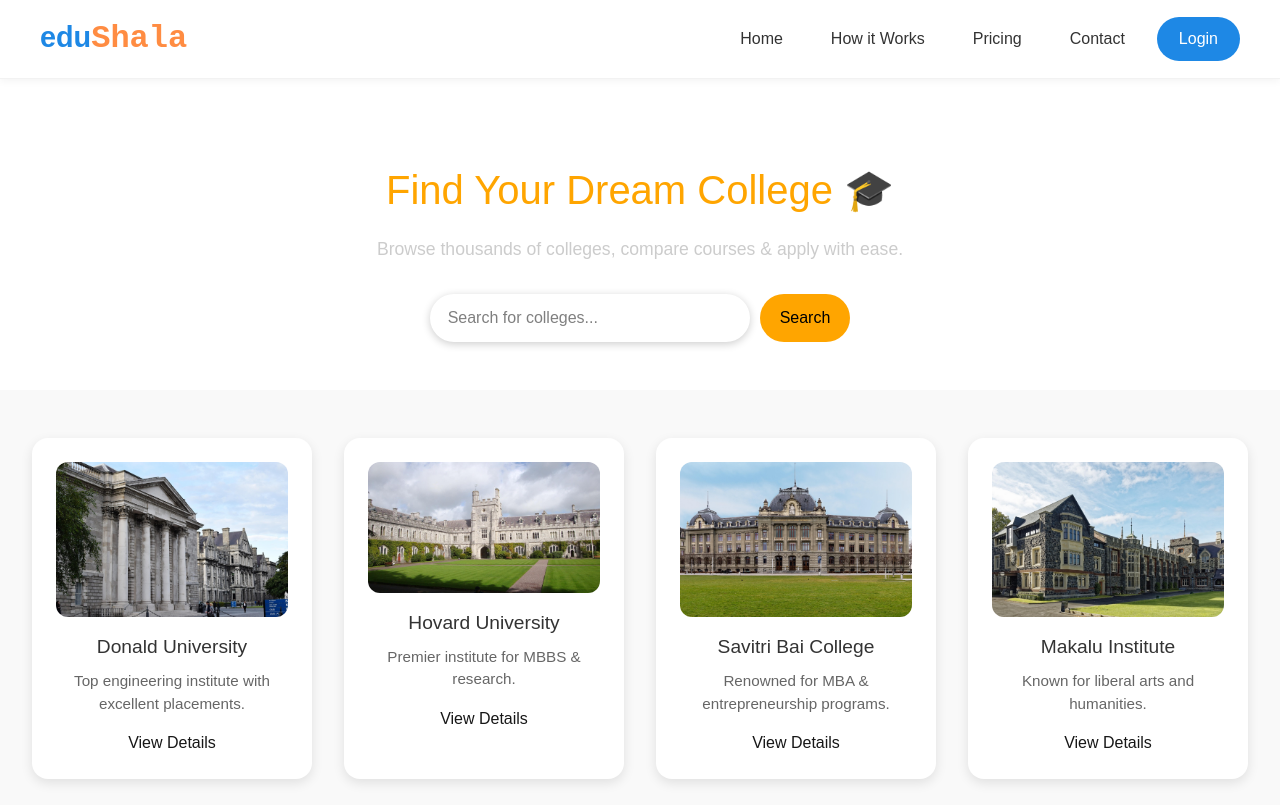
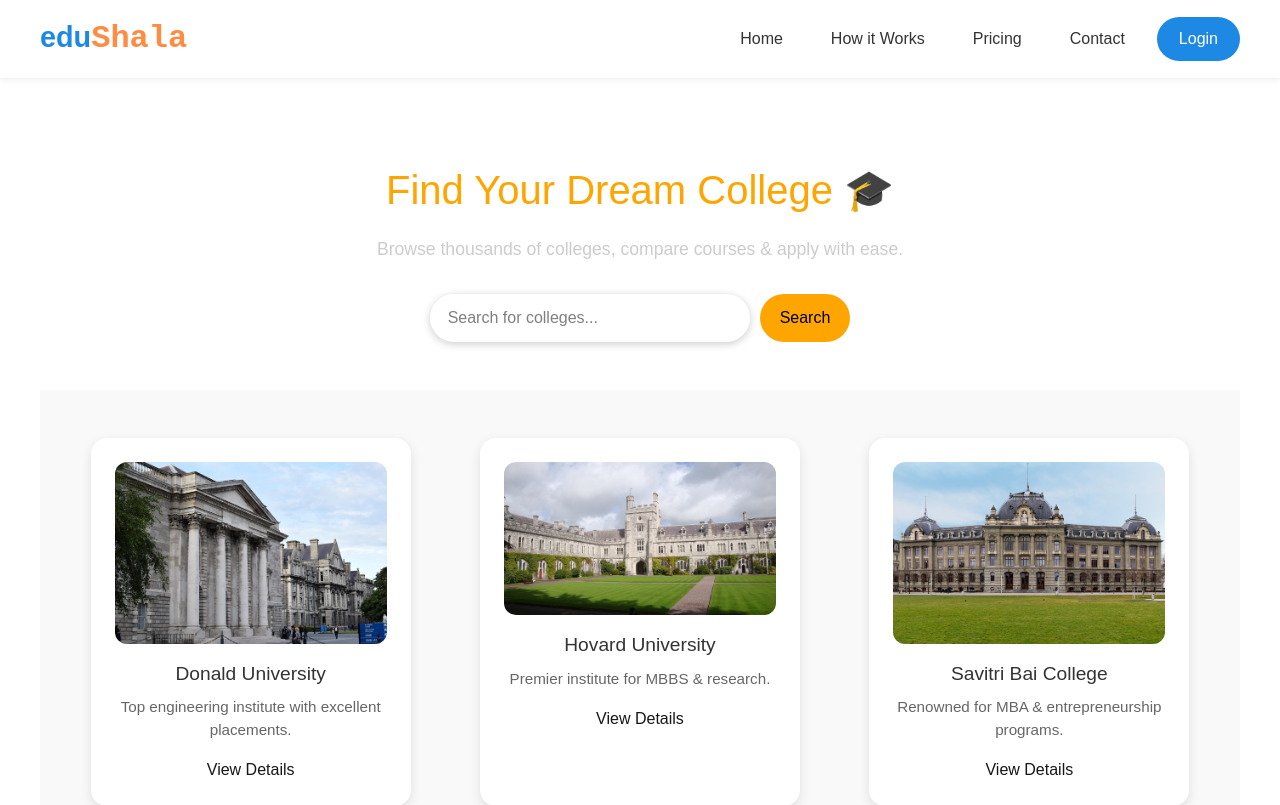
Before and after one commit to CosmoWulf/edushala, a Next.js app: page /explore in a window 1280 px wide. Shown: the top 805 px of the page. Built offline with nearby package versions, Linux system fonts and the light colour scheme.

Commit message:
EduShala app

```diff
--- a/public/css/explore.css
+++ b/public/css/explore.css
@@ -148,10 +148,15 @@ nav {
 /* COLLEGE GRID */
 .college-grid {
     display: grid;
-    grid-template-columns: repeat(auto-fit, minmax(280px, 1fr));
+    grid-template-columns: repeat(auto-fill, minmax(280px, 1fr));
+    /* fix */
     gap: 2rem;
     padding: 3rem 2rem;
     background: #f9f9f9;
+    max-width: 1200px;
+    /* ✅ grid max width fix */
+    margin: 0 auto;
+    /* ✅ center align fix */
 }
 
 .college-card {
@@ -161,8 +166,11 @@ nav {
     padding: 1.5rem;
     text-align: center;
     transition: transform 0.3s ease, box-shadow 0.3s ease;
+    max-width: 320px;
+    /* ✅ card ki width limit fix */
+    margin: 0 auto;
+    /* ✅ prevent full stretch */
 }
-
 .college-card:hover {
     transform: translateY(-8px);
     box-shadow: 0 6px 16px rgba(0, 0, 0, 0.15);
```
Also changed, not shown: app/explore/page.jsx (+10 -2 lines).
